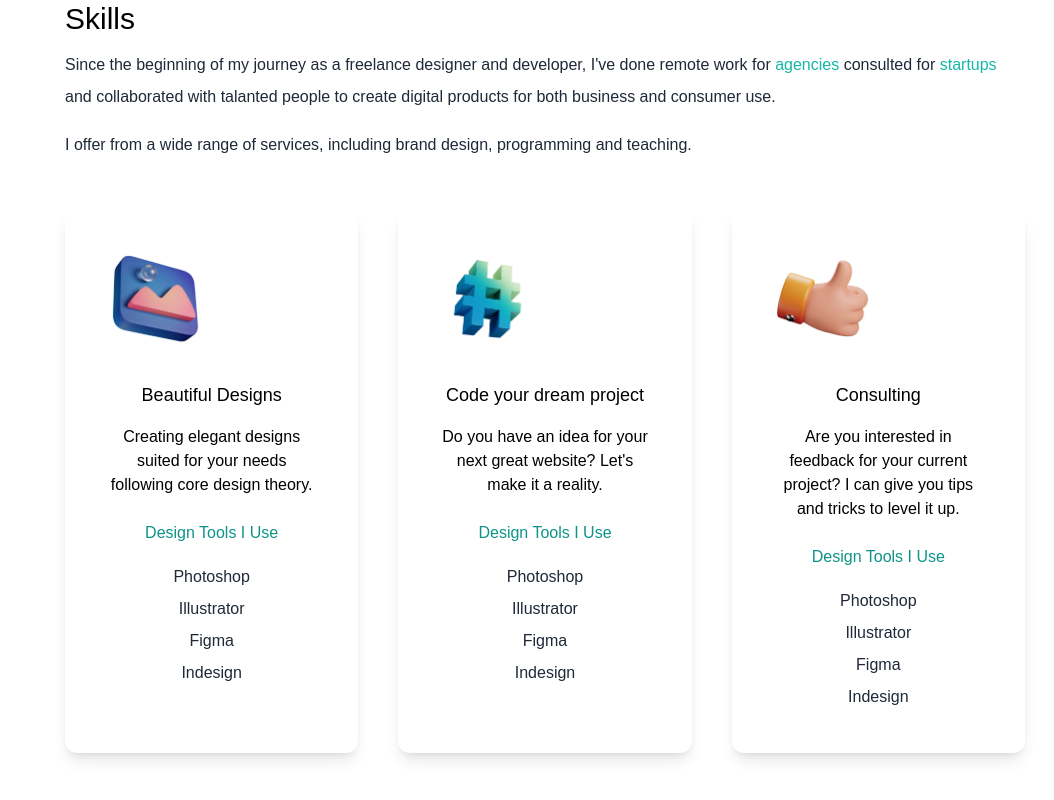
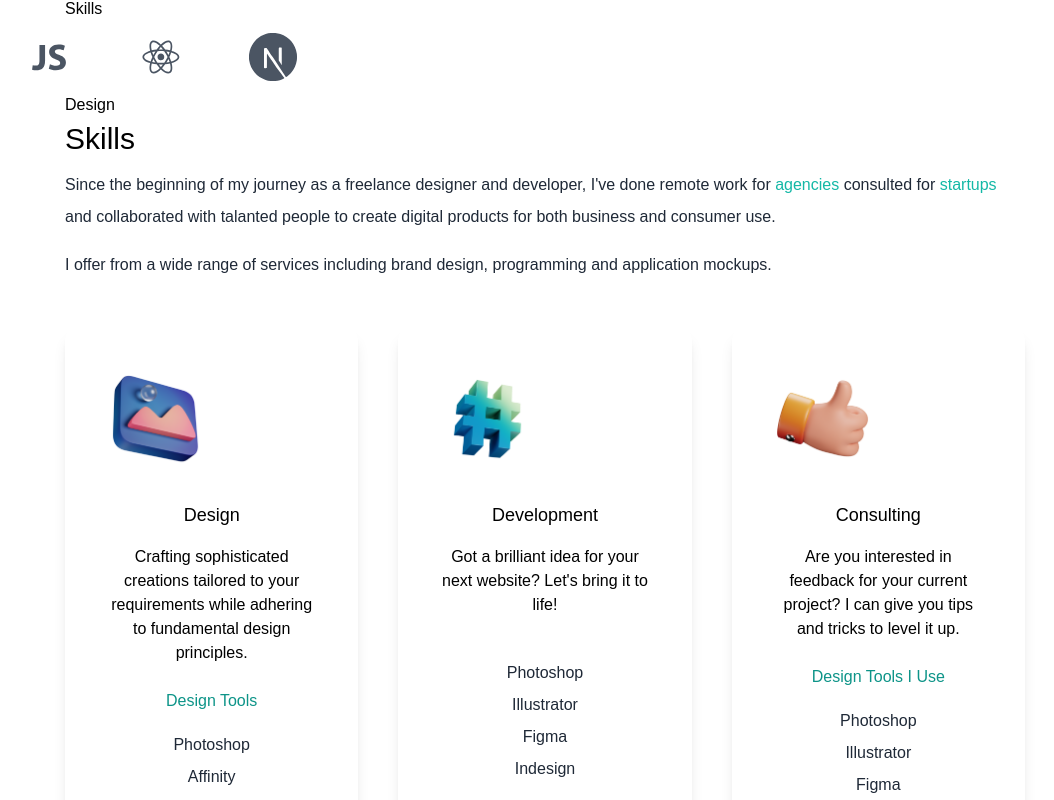
Before and after one commit to QuentinBurke96/My-Portfolio, a Next.js app: page / in a window 1280 px wide. Shown: the part 999-1799 px from the top of the page, without its empty margins (95-1149 px from the left). Built offline with nearby package versions, Linux system fonts and the light colour scheme.

Commit message:
Adding Skill Icons

```diff
--- a/pages/index.js
+++ b/pages/index.js
@@ -1,10 +1,13 @@
 import Head from "next/head";
 import {
-  AiFillTwitterCircle,
   AiFillLinkedin,
-  AiFillYoutube,
   AiFillGithub,
 } from "react-icons/ai";
+import {
+  DiJavascript1,
+  DiReact
+} from "react-icons/di";
+import { SiNextdotjs } from "react-icons/si";
 import { BsFillMoonStarsFill } from "react-icons/bs";
 import { useState } from "react";
 // import deved from "/public/dev-ed-wave.png";
@@ -63,6 +66,7 @@ export default function Home() {
             <div className="text-5xl flex justify-center gap-16 py-3 text-gray-600 dark:text-gray-400">
               <AiFillGithub />
               <AiFillLinkedin />
+
             </div>
             <div className="mx-auto bg-gradient-to-b from-teal-500 rounded-full w-80 h-80 relative overflow-hidden mt-20 md:h-96 md:w-96">
               {/* <Image src={} layout="fill" objectFit="cover" /> */}
@@ -71,6 +75,101 @@ export default function Home() {
         </section>
         <section>
           <div>
+          <section class="skills-section" role="contentinfo" aria-labelledby="skills">
+                    <h2><span id="skills"></span>Skills</h2>
+
+                    <div className="text-5xl flex justify-center gap-16 py-3 text-gray-600 dark:text-gray-400">
+                        <div class="icon">
+                            <i class="devicon-javascript-plain"></i>
+                            <DiJavascript1 />
+                            {/* <span>Javascript</span> */}
+                        </div>
+                        <div class="icon">
+                             <DiReact/>
+                            <i class="devicon-react-original"></i>
+                            {/* <span>ReactJS</span> */}
+                        </div>
+                        <div class="icon">
+                             <SiNextdotjs />
+                            <i class="devicon-nextjs-original"></i>
+                            {/* <span>NextJS</span> */}
+                        </div>
+                        <div class="icon">
+                            <i class="devicon-typescript-plain"></i>
+                            {/* <span>TypeScript</span> */}
+                        </div>
+                        <div class="icon">
+                            <i class="devicon-sass-original"></i>
+                            {/* <span>Sass</span> */}
+                        </div>
+                        <div class="icon">
+                            <i class="devicon-materialui-plain"></i>
+                            {/* <span>MaterialUI</span> */}
+                        </div>
+                        <div class="icon">
+                            <i class="devicon-bootstrap-plain"></i>
+                            {/* <span>Bootstrap</span> */}
+                        </div>
+                        <div class="icon">
+                            <i class="devicon-tailwindcss-plain"></i>
+                            {/* <span>Tailwind CSS</span> */}
+                        </div>
+                        <div class="icon">
+                            <i class="devicon-express-original"></i>
+                            {/* <span>ExpressJS</span> */}
+                        </div>
+                        <div class="icon">
+                            <i class="devicon-nodejs-plain"></i>
+                            {/* <span>NodeJS</span> */}
+                        </div>
+                        <div class="icon">
+                            <i class="devicon-mongodb-plain"></i>
+                            {/* <span>Mongodb</span> */}
+                        </div>
+                        <div class="icon">
+                            <i class="devicon-git-plain"></i>
+                            {/* <span>Git</span> */}
+                        </div>
+                        <div class="icon">
+                            <i class="devicon-jira-plain"></i>
+                            {/* <span>Jira</span> */}
+                        </div>
+                        <div class="icon">
+                            <i class="devicon-confluence-original"></i>
+                            {/* <span>Confluence</span> */}
+                        </div>
+                        <div class="icon">
+                            <i class="devicon-vscode-plain"></i>
+                            {/* <span>VSCode</span> */}
+                        </div>
+                    </div>
+                    <h3 class="h4">Design</h3>
+                    <div class="skills-icons">
+                        <div class="icon">
+                            <i class="devicon-figma-plain"></i>
+                            {/* <span>Figma</span> */}
+                        </div>
+                        <div class="icon">
+                            <i class="devicon-xd-plain"></i>
+                            {/* <span>Adobe XD</span> */}
+                        </div>
+                        <div class="icon">
+                            <i class="devicon-photoshop-plain"></i>
+                            {/* <span>Photoshop</span> */}
+                        </div>
+                        <div class="icon">
+                            <i class="devicon-illustrator-plain"></i>
+                            {/* <span>Illustrator</span> */}
+                        </div>
+                        <div class="icon">
+                            <i class="devicon-aftereffects-plain"></i>
+                            {/* <span>After Effects</span> */}
+                        </div>
+
+                    </div>
+                </section>
+
+
             <h3 className="text-3xl py-1 dark:text-white ">Skills</h3>
             <p className="text-md py-2 leading-8 text-gray-800 dark:text-gray-200">
               Since the beginning of my journey as a freelance designer and
@@ -81,36 +180,34 @@ export default function Home() {
               for both business and consumer use.
             </p>
             <p className="text-md py-2 leading-8 text-gray-800 dark:text-gray-200">
-              I offer from a wide range of services, including brand design,
-              programming and teaching.
+              I offer from a wide range of services including brand design,
+              programming and application mockups.
             </p>
           </div>
           <div className="lg:flex gap-10">
             <div className="text-center shadow-lg p-10 rounded-xl my-10  dark:bg-white flex-1">
               <Image src={design} width={100} height={100} />
               <h3 className="text-lg font-medium pt-8 pb-2  ">
-                Beautiful Designs
+                Design
               </h3>
               <p className="py-2">
-                Creating elegant designs suited for your needs following core
-                design theory.
+              Crafting sophisticated creations tailored to your requirements while adhering to fundamental design principles.
               </p>
-              <h4 className="py-4 text-teal-600">Design Tools I Use</h4>
+              <h4 className="py-4 text-teal-600">Design Tools</h4>
               <p className="text-gray-800 py-1">Photoshop</p>
+              <p className="text-gray-800 py-1">Affinity</p>
+              <p className="text-gray-800 py-1">Figma</p>
               <p className="text-gray-800 py-1">Illustrator</p>
-              <p className="text-gray-800 py-1">Figma</p>
-              <p className="text-gray-800 py-1">Indesign</p>
             </div>
             <div className="text-center shadow-lg p-10 rounded-xl my-10 dark:bg-white flex-1">
               <Image src={code} width={100} height={100} />
               <h3 className="text-lg font-medium pt-8 pb-2 ">
-                Code your dream project
+                Development
               </h3>
               <p className="py-2">
-                Do you have an idea for your next great website? Let's make it a
-                reality.
+                Got a brilliant idea for your next website? Let's bring it to life!
               </p>
-              <h4 className="py-4 text-teal-600">Design Tools I Use</h4>
+              <h4 className="py-4 text-teal-600"></h4>
               <p className="text-gray-800 py-1">Photoshop</p>
               <p className="text-gray-800 py-1">Illustrator</p>
               <p className="text-gray-800 py-1">Figma</p>
```
